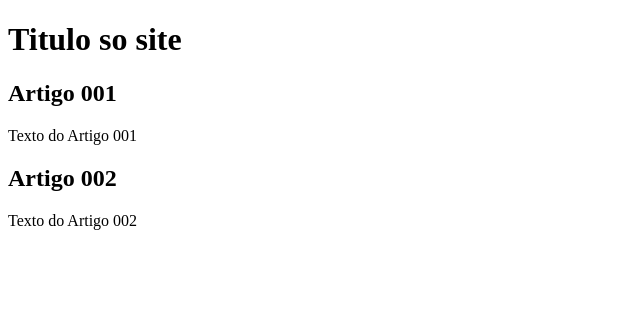
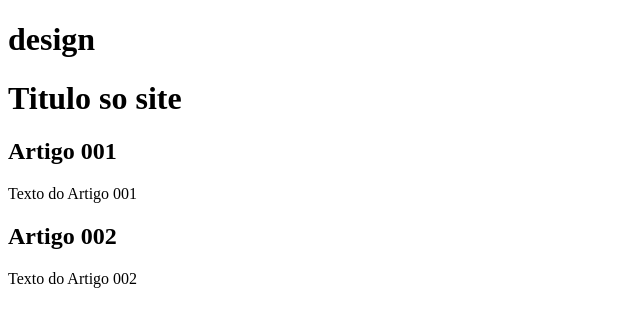
Before and after one commit to cleitondgon/projeto-site, a plain HTML site: page index.html in a window 1280 px wide. Shown: the whole page, without its empty margins (0-640 px from the left). Drawn offline with Linux system fonts and the light colour scheme.

Commit message:
add linhas no design

```diff
--- a/index.html
+++ b/index.html
@@ -4,8 +4,10 @@
     <meta charset="UTF-8">
     <meta name="viewport" content="width=device-width, initial-scale=1.0">
     <title>titutlo do site</title>
+
 </head>
 <body>
+    <h1>design</h1>
     <main>
         <header>
             <h1>Titulo so site</h1>
```
